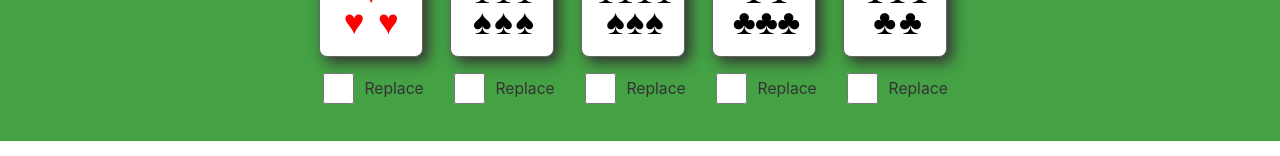
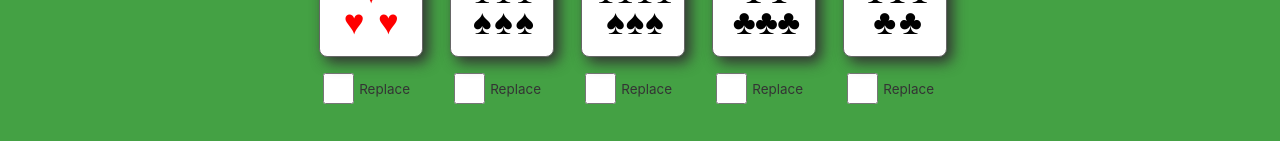
Before and after one commit to cvlost/homework-52, a React (Create React App) app: page / in a window 1280 px wide. Both pictures are taken after a click on the button "Deal Cards". Shown: the part 127-283 px from the top of the page. Built offline with nearby package versions, Linux system fonts and the light colour scheme.

Commit message:
Changed styles to provide smooth transitions

```diff
--- a/src/App.css
+++ b/src/App.css
@@ -60,7 +60,7 @@ body {
 }
 
 .replace-label {
-    font-size: .7em;
+    font-size: .6em;
     display: flex;
     justify-content: flex-start;
     align-items: center;
@@ -71,7 +71,7 @@ body {
     --size: 2.3em;
     width: var(--size);
     height: var(--size);
-    margin-right: .8em;
+    margin-right: .4em;
     transition: box-shadow .2s;
 }
 
--- a/src/CardView/CardView.css
+++ b/src/CardView/CardView.css
@@ -1,7 +1,8 @@
 .card {
-    transition: transform .2s, box-shadow .3s, top .3s;
+    transition: transform .2s, box-shadow .2s, top .3s;
     position: relative;
     top: 0;
+    box-shadow: 0.2em 0.2em 0.5em #333, inset 0 0 0 0 #009bfe;
 }
 
 .card-selected {
@@ -9,6 +10,6 @@
 }
 
 .card-highlighted {
-    box-shadow: inset 0 0 5px 6px #009bfe !important;
+    box-shadow: 0.2em 0.2em 0.5em #333, inset 0 0 5px 6px #009bfe !important;
     top: -.7em;
 }
--- a/src/lib/PokerHand.ts
+++ b/src/lib/PokerHand.ts
@@ -43,9 +43,8 @@ class PokerHand {
   }
 
   isStraightFlush(cards: Card[]) {
-    const suit = cards[0].suit;
     if (
-      cards.every((card) => card.suit === suit) &&
+      this.isFlush(cards) &&
       this.isStraight(cards)
     ) return 'Straight Flush';
 
```
